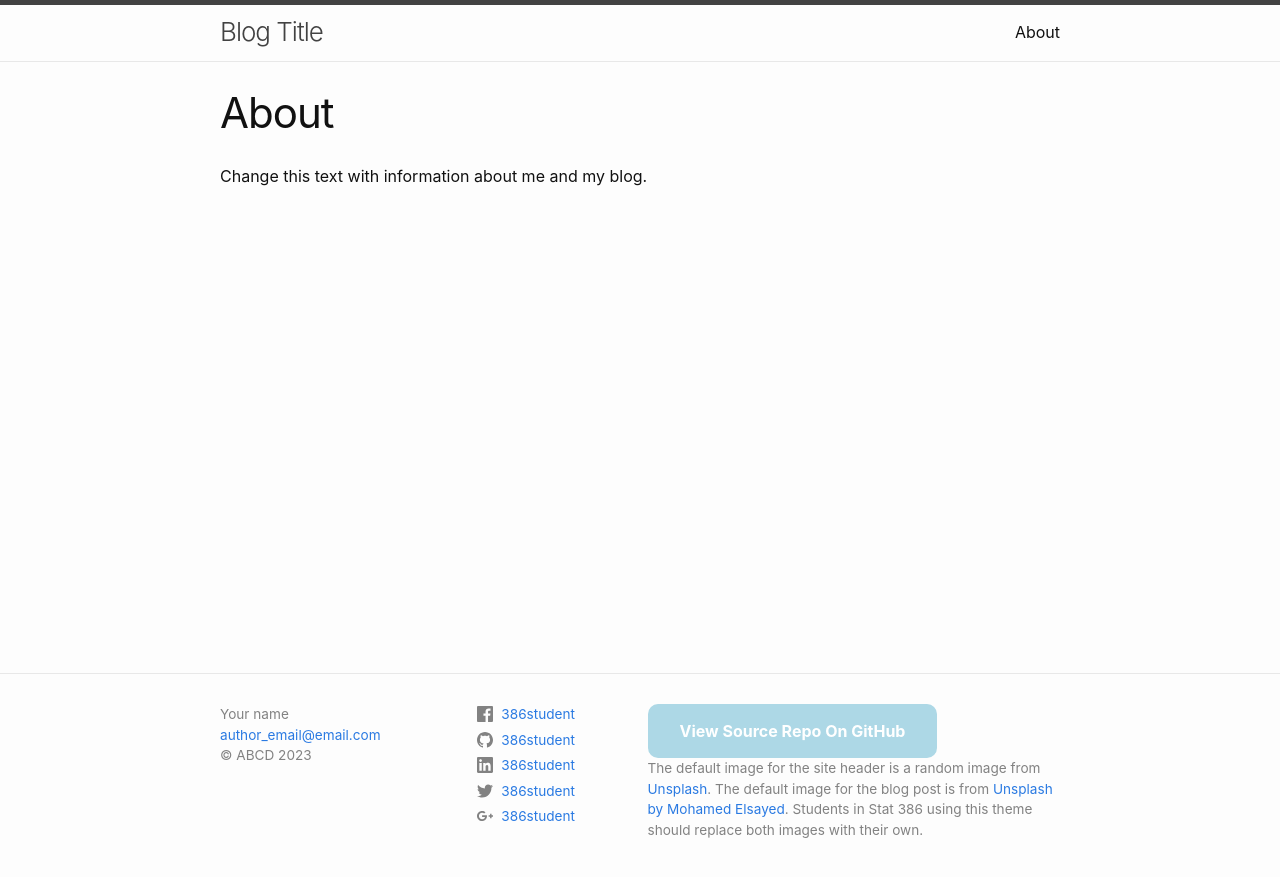
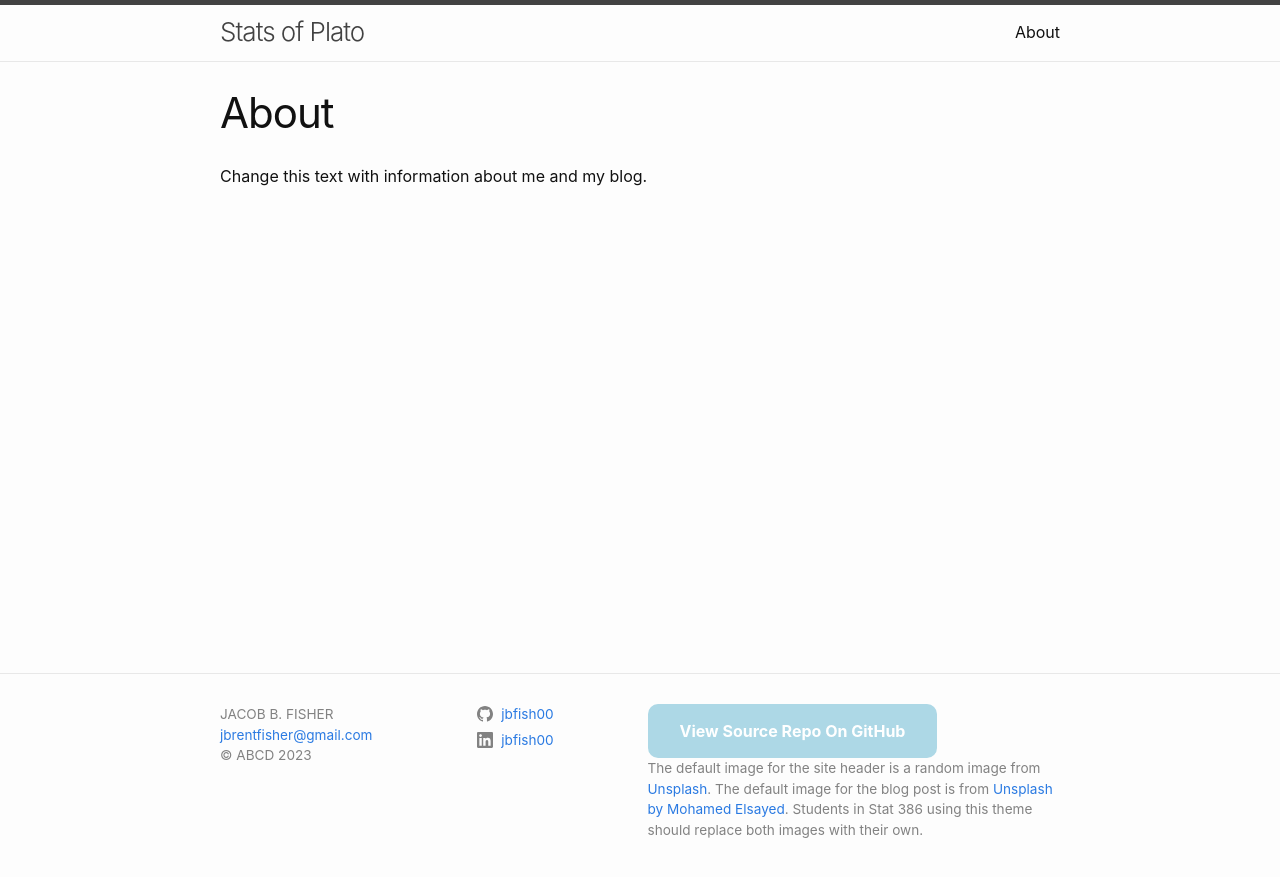
Before and after one commit to jbfish00/statsofplato.github.io, a Jekyll site: the page built from about.markdown, in a window 1280 px wide. Shown: the top 877 px of the page. Built offline with Jekyll 4.4.1, drawn with Linux system fonts in a browser that asks for light colours.

Commit message:
Update _config.yml

```diff
--- a/_config.yml
+++ b/_config.yml
@@ -18,14 +18,14 @@
 # You can create any custom variable you would like, and they will be accessible
 # in the templates via {{ site.myvariable }}.
 
-title: Blog Title
-email: author_email@email.com
-description: "Change the description so that it describes your blog"
+title: Stats of Plato
+email: jbrentfisher@gmail.com
+description: "A blog by a Platonist Statistician"
 baseurl: "/stat386-blog-theme" # the name of the repository
 theme: minima
-url: "https://esnt.github.io" #  change this to "https://<your-github-username>.github.io"
+url: "statsofplato.com"
 image: https://source.unsplash.com/random
-author: Your name
+author: JACOB B. FISHER
 copyright: ABCD # Your initials or what you want the copyright to be.  Leave empty for no copyright
 footer_description: 'The default image for the site header is a random image from
         <a href="https://source.unsplash.com/random" target="_blank"> Unsplash</a>.
@@ -36,16 +36,16 @@ footer_description: 'The default image for the site header is a random image fro
 
 
 # Social media users names.  Leave fields blank that you don't want displayed
-twitter_username: 386student
-github_username:  386student
-linkedin_username: 386student
+# twitter_username: 386student
+github_username:  jbfish00
+linkedin_username: jbfish00
 dribbble_username:
-facebook_username: 386student
+# facebook_username:
 flickr_username:
 instagram_username:
 pinterest_username:
 youtube_username:
-googleplus_username: 386student
+
 
 plugins:
   - jekyll-feed
```
